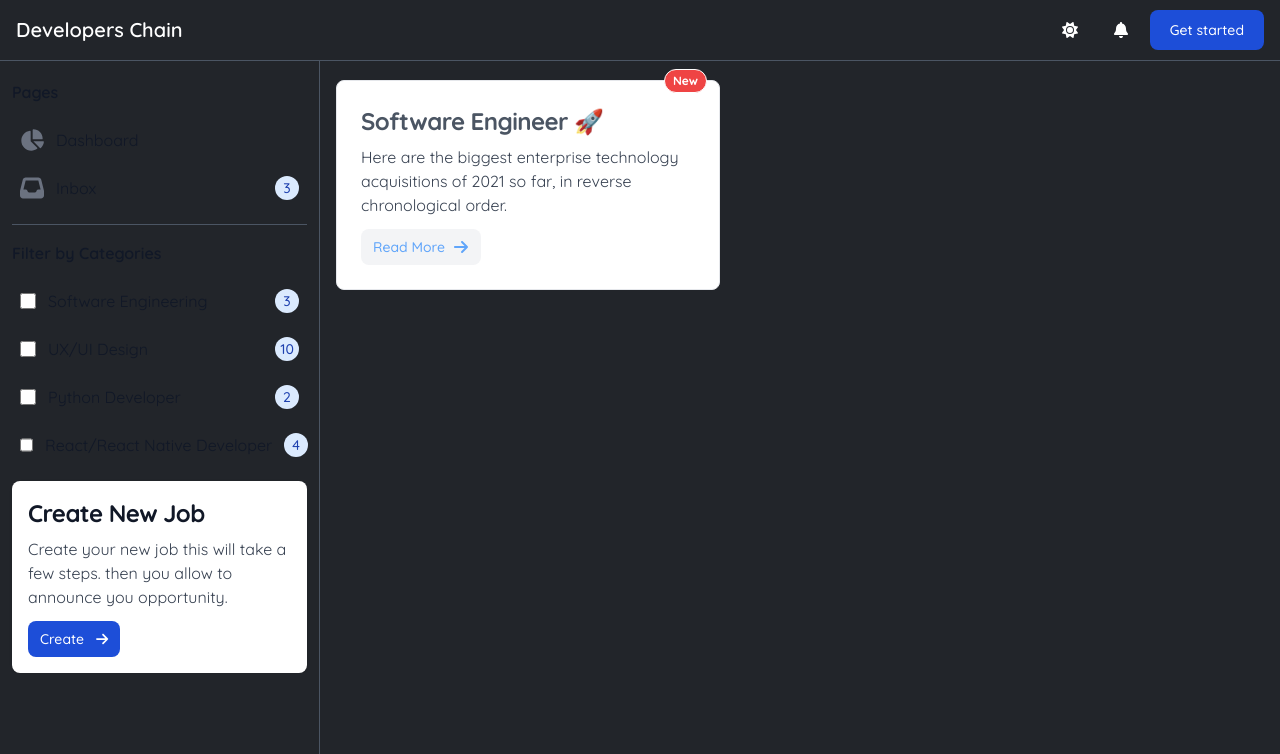
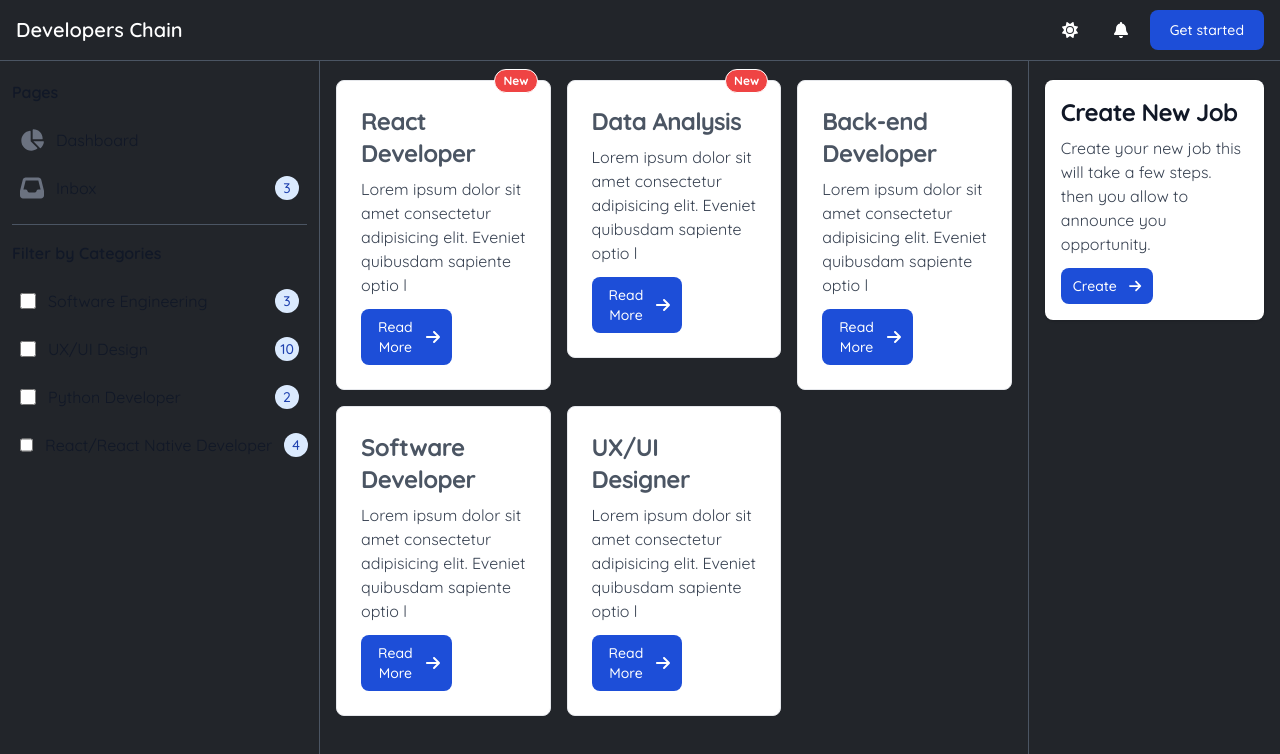
Before and after one commit to aramoh3ni/devchain, a React (Vite) app: page / in a window 1280 px wide. Shown: the top 754 px of the page. Built offline with nearby package versions, Linux system fonts and the light colour scheme.

Commit message:
customizing layout grid and adding homePage grid.

```diff
--- a/src/Pages/HomePage.jsx
+++ b/src/Pages/HomePage.jsx
@@ -2,8 +2,56 @@ import JobBox from "../components/Home/JobBox"
 
 const HomePage = () => {
   return (
-    <div>
-      <JobBox />
+    <div className="grid grid-cols-1 md:grid-cols-2 lg:grid-cols-3 gap-4">
+      <div className="">
+      <JobBox
+        isNew
+        title="React Developer"
+        text="Lorem ipsum dolor sit amet consectetur adipisicing elit.
+        Eveniet quibusdam sapiente optio laboriosam, tenetur."
+        timeSpan="4 hours ago"
+        />
+      </div>
+      <div className="">
+      <JobBox
+        isNew
+        title="Data Analysis"
+        text="Lorem ipsum dolor sit amet consectetur adipisicing elit.
+        Eveniet quibusdam sapiente optio laboriosam, tenetur."
+        timeSpan="4 hours ago"
+        />
+
+      </div>
+      <div className="">
+      <JobBox
+
+        title="Back-end Developer"
+        text="Lorem ipsum dolor sit amet consectetur adipisicing elit.
+        Eveniet quibusdam sapiente optio laboriosam, tenetur."
+        timeSpan="4 hours ago"
+        />
+
+      </div>
+      <div className="">
+      <JobBox
+
+        title="Software Developer"
+        text="Lorem ipsum dolor sit amet consectetur adipisicing elit.
+        Eveniet quibusdam sapiente optio laboriosam, tenetur."
+        timeSpan="4 hours ago"
+        />
+
+      </div>
+      <div className="">
+      <JobBox
+
+        title="UX/UI Designer"
+        text="Lorem ipsum dolor sit amet consectetur adipisicing elit.
+        Eveniet quibusdam sapiente optio laboriosam, tenetur."
+        timeSpan="4 hours ago"
+        />
+
+      </div>
     </div>
   )
 }
--- a/src/components/Home/JobBox.jsx
+++ b/src/components/Home/JobBox.jsx
@@ -9,21 +9,22 @@ const styles = {
   jobBoxTitle: `mb-2 text-2xl font-bold tracking-tight text-gray-600 dark:text-white`,
   jobBoxText: `mb-3 font-normal text-gray-700 dark:text-gray-200`,
   jobBoxFooterWrapper: `flex justify-between items-end`,
-  jobBoxButton: `inline-flex items-center px-3 py-2 text-sm font-medium text-blue-400 hover:text-blue-600 bg-gray-100 rounded-lg hover:bg-gray-100 dark:bg-white dark:hover:bg-gray-200`,
+  jobBoxButton: `inline-flex items-center px-3 py-2 text-sm font-medium text-center text-white bg-blue-700 rounded-lg hover:bg-blue-800 focus:ring-4 focus:outline-none focus:ring-blue-300 dark:bg-blue-600 dark:hover:bg-blue-700 dark:focus:ring-blue-800`,
   jobBoxButtonIcon: `w-4 h-4 ml-2`,
   jobBoxTimeSpan: `inline-flex items-end rounded-full text-sm`,
   jobBoxBadge: `absolute inline-flex items-center justify-center w-auto h-6 px-2 text-xs font-bold text-white bg-red-500 border-default border-white rounded-full -top-3 right-3 dark:border-gray-600`
 }
 
-const JobBox = ({title, text, buttonText, timeSpan, isNew}) => {
+const JobBox = ({title, text, timeSpan, isNew}) => {
   return (
     <div className={styles.jobBoxWrapper}>
       <a href="">
-        <h5 className={styles.jobBoxTitle}>Software Engineer 🚀</h5>
+        <h5 className={styles.jobBoxTitle}>
+          {title ?? ""}
+        </h5>
       </a>
       <p className={styles.jobBoxText}>
-        Here are the biggest enterprise technology acquisitions of 2021 so far,
-        in reverse chronological order.
+        {text ? text.slice(0, 100) : ""}
       </p>
       <div className={styles.jobBoxFooterWrapper}>
         <a href="" className={styles.jobBoxButton}>
@@ -35,14 +36,15 @@ const JobBox = ({title, text, buttonText, timeSpan, isNew}) => {
         </a>
         <div className={styles.jobBoxTimeSpan}>
           <span>
-          3 hours ago
+          {timeSpan ?? ""}
           <FontAwesomeIcon icon={faBriefcaseClock} className="ml-3" />
           </span>
         </div>
       </div>
-      <div className={styles.jobBoxBadge}>
+      {isNew && <div className={styles.jobBoxBadge}>
         New
-      </div>
+      </div>}
+
     </div>
   )
 }
--- a/src/components/Layout.tsx
+++ b/src/components/Layout.tsx
@@ -3,22 +3,28 @@ import { Outlet } from "react-router-dom"
 
 import Navbar from "./Navbar"
 import Sidebar from "./Sidebar"
+import CreateJobBox from "./Widgets/CreateJobBox"
 
 const styles = {
   main: `bg-primary`,
-  sidebarWrapper: `fixed top-0 left-0 z-40 w-80 min-h-screen pt-16 border-r-default border-gray-600`,
-  contentWrapper: `pt-20 px-4 pb-4 sm:ml-80 min-h-screen`,
+  sidebarWrapper: `fixed top-0 left-0  w-80 min-h-screen pt-16 border-r-default border-gray-600`,
+  contentWrapper: `pt-20 px-4 pb-4 sm:ml-80 min-h-screen flex-auto`,
 }
 
 const Layout = () => {
   return (
     <main role="main" className={styles.main}>
       <Navbar />
-      <div className={styles.sidebarWrapper}>
-        <Sidebar />
-      </div>
-      <div className={styles.contentWrapper}>
-        <Outlet />
+      <div className="flex">
+        <div className={styles.sidebarWrapper}>
+          <Sidebar />
+        </div>
+        <div className={styles.contentWrapper}>
+          <Outlet />
+        </div>
+        <div className="flex-initial pt-20 px-4 min-h-screen border-l-default border-gray-600">
+          <CreateJobBox />
+        </div>
       </div>
     </main>
   )
--- a/src/components/Sidebar.jsx
+++ b/src/components/Sidebar.jsx
@@ -1,5 +1,3 @@
-import CreateJobBox from "./Widgets/CreateJobBox"
-
 import { FontAwesomeIcon } from "@fortawesome/react-fontawesome"
 import { faPieChart, faInbox } from "@fortawesome/free-solid-svg-icons"
 
@@ -94,8 +92,6 @@ const Sidebar = () => {
           <span className={styles.sidebarLinkBadge}>4</span>
         </li>
       </ul>
-      <CreateJobBox />
-
     </div>
   )
 }
```
